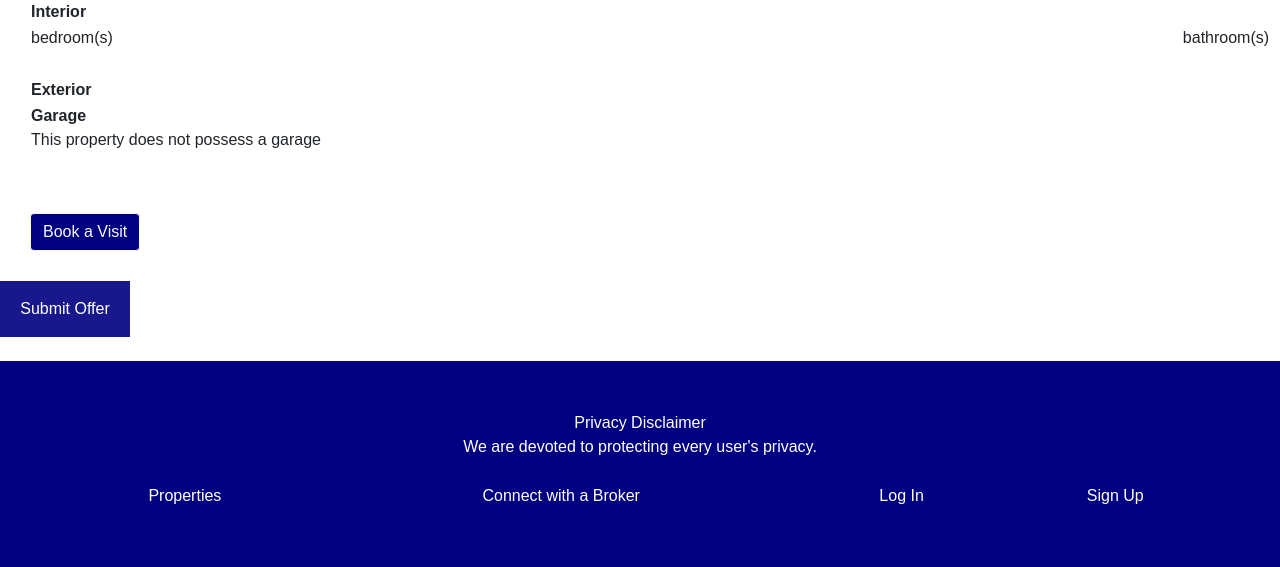
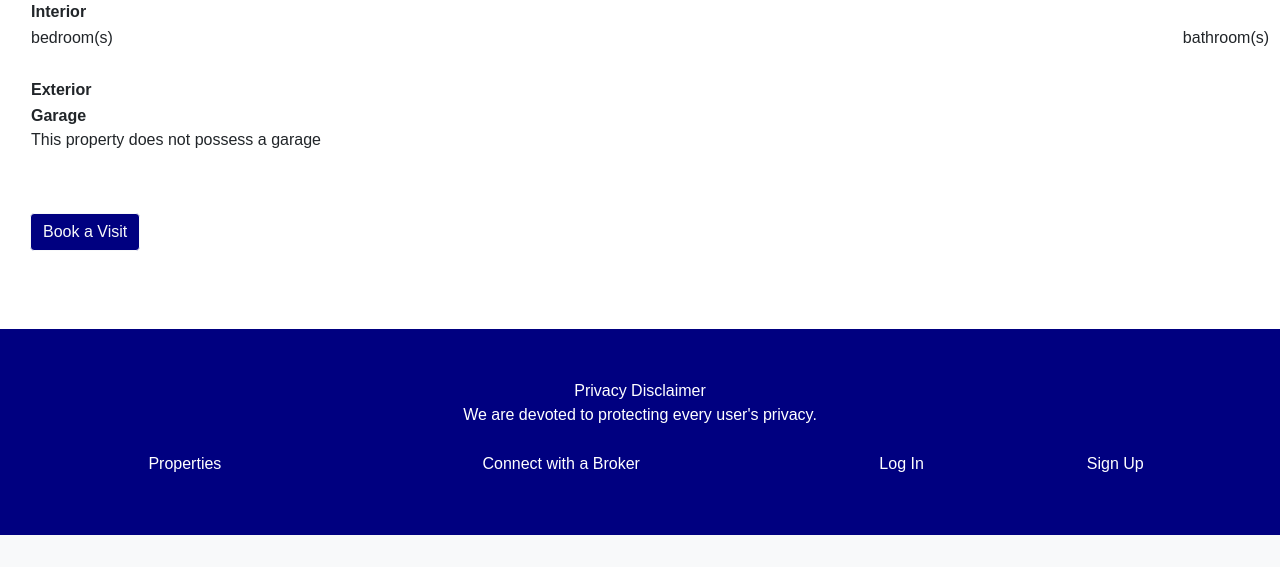
Before and after one commit to TheMagicRealtors/TheMagicRealtors-soen341projectF2023, a PHP site: page /property.php in a window 1280 px wide; the page is wider, and only the part inside the window is pictured. Shown: the part 333-900 px from the top of that part. After the commit the page ends 868 px from the top of that part, so only its background shows below. Run offline with PHP 8.4, Linux system fonts and the light colour scheme; the visitor is signed in with stand-in values (Sample User, id 1); data that the repository does not hold is empty.

Commit message:
Removed a button

```diff
--- a/Sprint2/property page/property.php
+++ b/Sprint2/property page/property.php
@@ -65,7 +65,7 @@ if($property['garage'] == 0){
     </head>
 
 <body>
-    <button type="button" onclick="window.location.href = 'submitOffer.php';" class="loginButton">Submit Offer</button>
+   <!-- <button type="button" onclick="window.location.href = 'submitOffer.php';" class="loginButton">Submit Offer</button> -->
 
     <script src="js/main.js"></script>
     <script src="https://cdn.jsdelivr.net/npm/bootstrap@5.3.0-alpha3/dist/js/bootstrap.bundle.min.js" integrity="sha384-ENjdO4Dr2bkBIFxQpeoTz1HIcje39Wm4jDKdf19U8gI4ddQ3GYNS7NTKfAdVQSZe" crossorigin="anonymous"></script>
```
